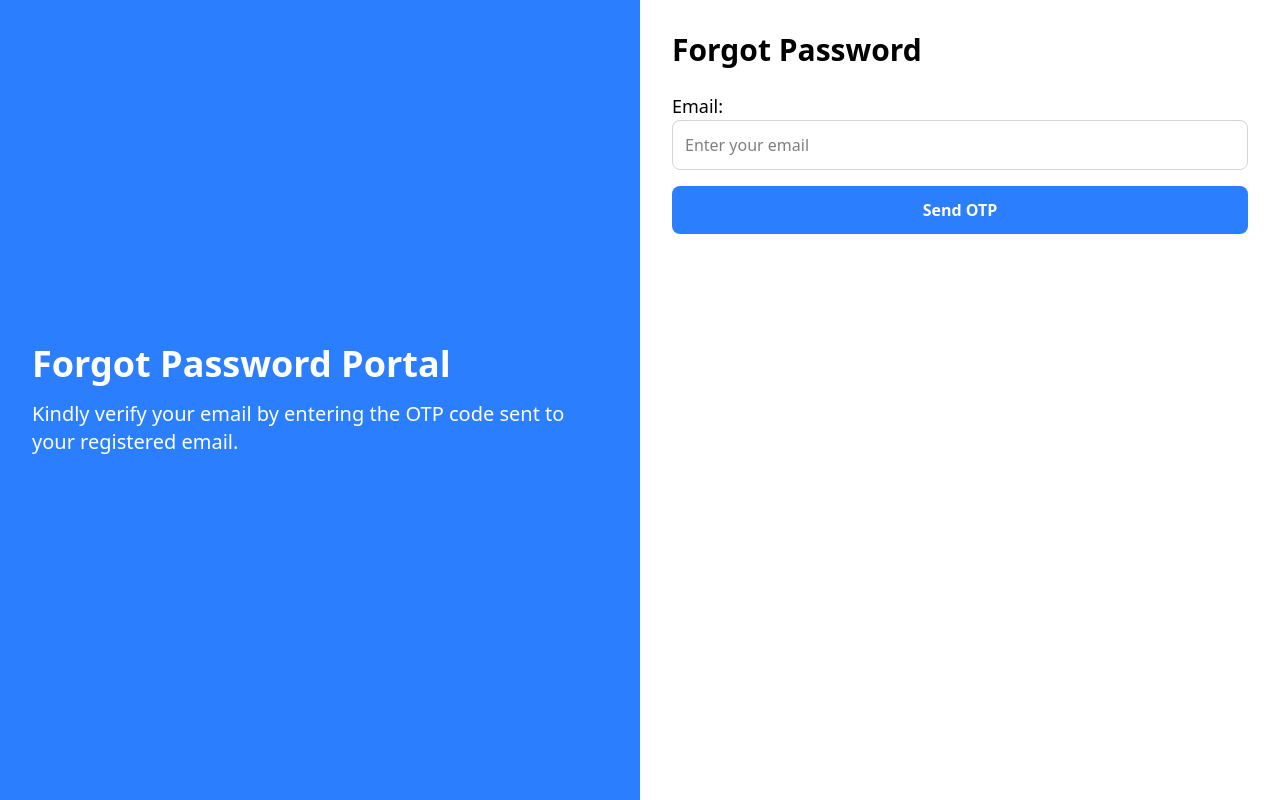
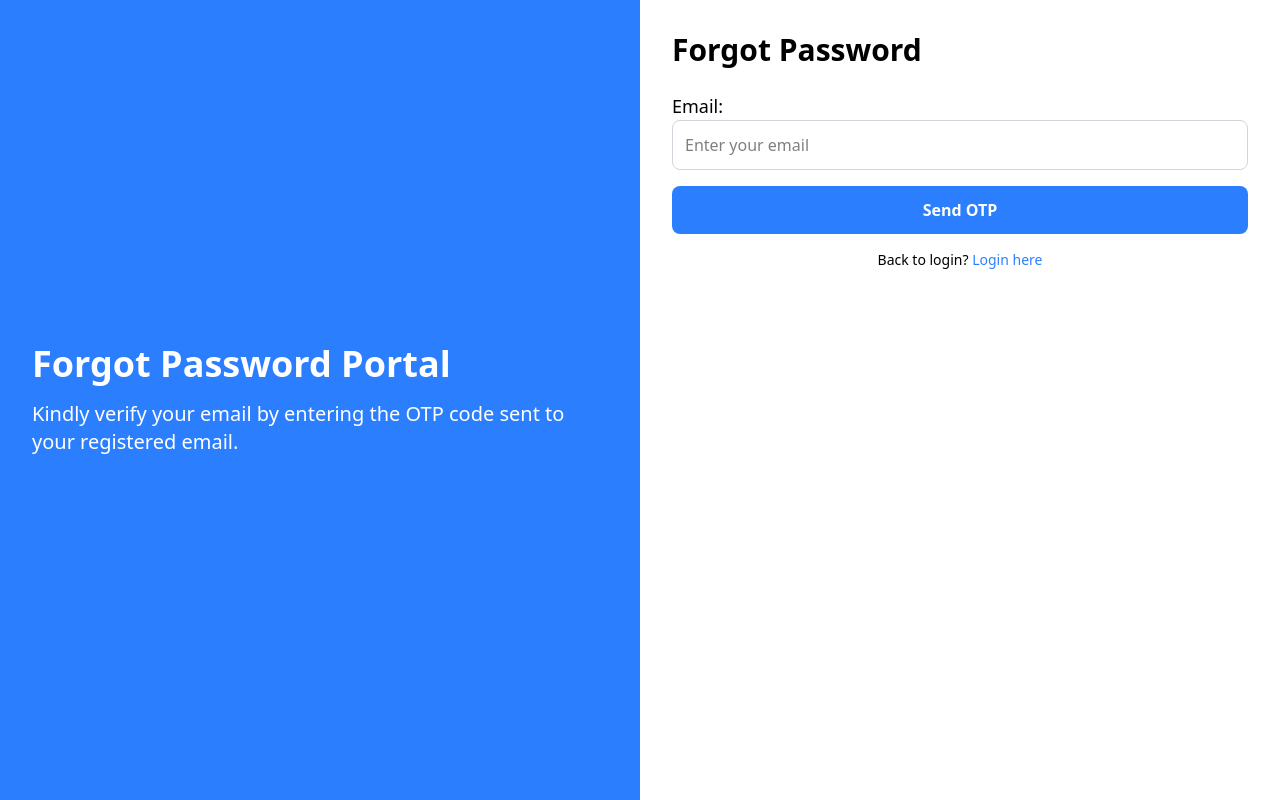
Before and after one commit to Shifa1233/Doctor_Project, a React (Vite) app in the folder frontend/: page /forget in a window 1280 px wide. Built offline with nearby package versions, Linux system fonts and the light colour scheme.

Commit message:
back to login

```diff
--- a/frontend/src/Components/Forgot.jsx
+++ b/frontend/src/Components/Forgot.jsx
@@ -112,6 +112,12 @@ const Forget = () => {
                     </button>
                 </form>
 
+                <div className="mt-4 text-center">
+                    <p className="text-sm">
+                        Back to login? <a href="/" className="text-blue-500 hover:underline">Login here</a>
+                    </p>
+                </div>
+
                 {showOtpField && (
                     <form onSubmit={handleOtpSubmit} className="space-y-4 mt-6">
                         <div>
```
